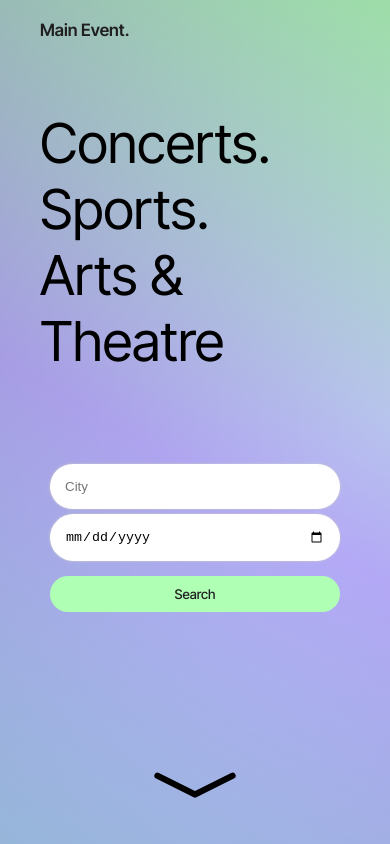
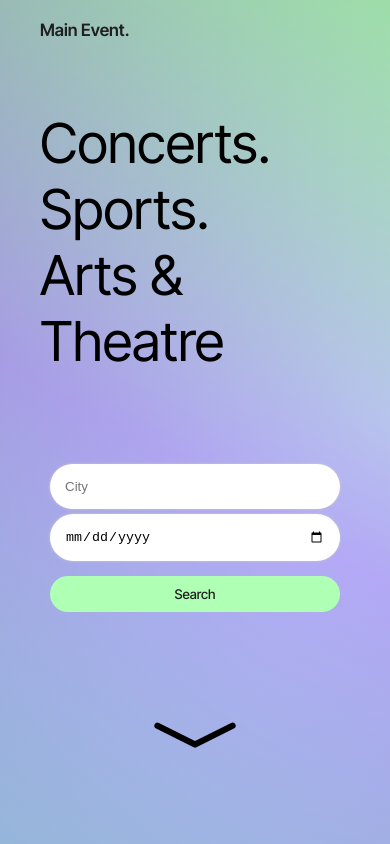
Before and after one commit to victhall/main-event, a React (Create React App) app: page / in a window 390 px wide. Built offline with nearby package versions, Linux system fonts and the light colour scheme.

Commit message:
fix mobile

```diff
--- a/package.json
+++ b/package.json
@@ -1,4 +1,5 @@
 {
+  "homepage": "https://victhall.github.io/main-event",
   "name": "main-event",
   "version": "0.1.0",
   "private": true,
@@ -18,6 +19,8 @@
     "web-vitals": "^2.1.4"
   },
   "scripts": {
+    "predeploy": "npm run build",
+    "deploy": "gh-pages -d build",
     "start": "react-scripts start",
     "build": "react-scripts build",
     "test": "react-scripts test",
@@ -40,5 +43,8 @@
       "last 1 firefox version",
       "last 1 safari version"
     ]
+  },
+  "devDependencies": {
+    "gh-pages": "^4.0.0"
   }
 }
--- a/src/component/Home.module.css
+++ b/src/component/Home.module.css
@@ -25,7 +25,7 @@
 @media only screen and (max-width: 675px) {
   .scroll-div {
     text-align: center;
-    padding-top: 120px;
+    padding-top: 70px;
   }
 
   .event-components {
```
Also changed, not shown: 1 other file (tests, documents, lock files or other folders).
